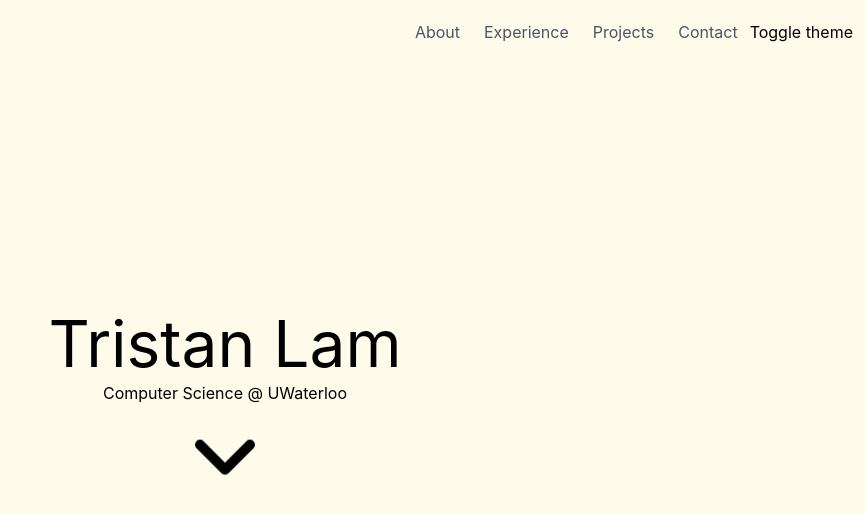
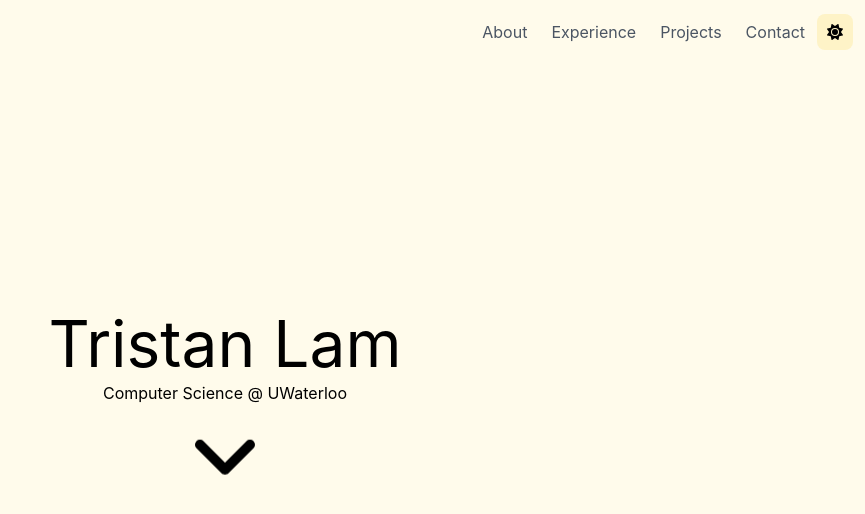
Before and after one commit to tlam67/TristanLam, a Next.js app: page / in a window 1280 px wide. Shown: the top 514 px of the page, without its empty margins (415-1280 px from the left). Built offline with nearby package versions, Linux system fonts and the light colour scheme.

Commit message:
changed theme toggle from text to icon button

```diff
--- a/components/ThemeSwitcher.tsx
+++ b/components/ThemeSwitcher.tsx
@@ -1,5 +1,7 @@
 import { useEffect, useState } from "react";
 import { useTheme } from "next-themes";
+import { faSun, faMoon } from '@fortawesome/free-solid-svg-icons';
+import { FontAwesomeIcon } from '@fortawesome/react-fontawesome';
 
 const ThemeSwitcher = () => {
   const [mounted, setMounted] = useState(false);
@@ -17,9 +19,16 @@ const ThemeSwitcher = () => {
     theme == 'light' ? setTheme('dark') : setTheme('light');
   }
 
+  const renderThemeIcon = () => {
+    if (theme === 'light') {
+      return <FontAwesomeIcon icon={faMoon} />;
+    }
+    return <FontAwesomeIcon icon={faSun} />
+  }
+
   return (
-    <button onClick={() => setTheme(theme === 'light' ? 'dark' : 'light')} className="items-end">
-      Toggle theme
+    <button onClick={() => setTheme(theme === 'light' ? 'dark' : 'light')} className="w-9 h-9 rounded-lg bg-amber-100 dark:bg-blue-black hover:animate-pulse" aria-label="toggle theme">
+      {renderThemeIcon()}
     </button>
   )
 
```
